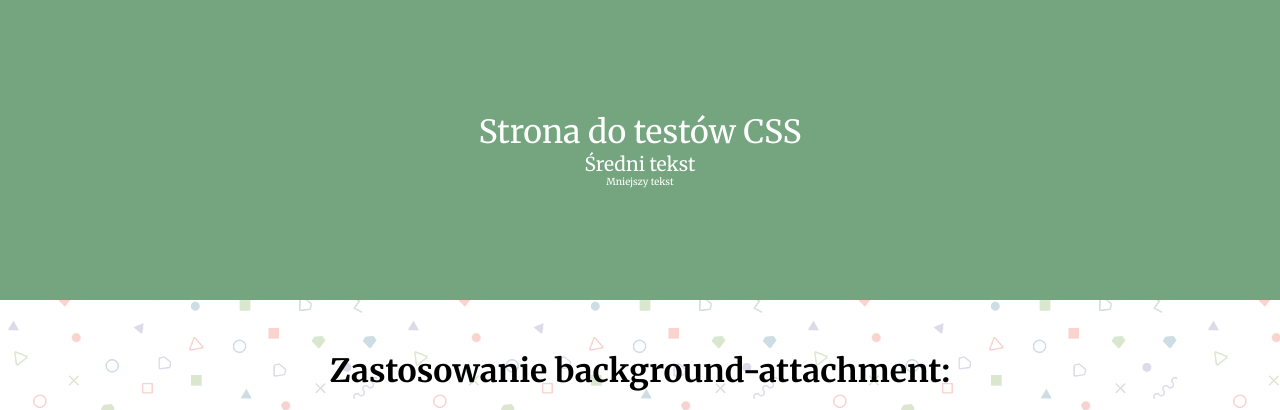
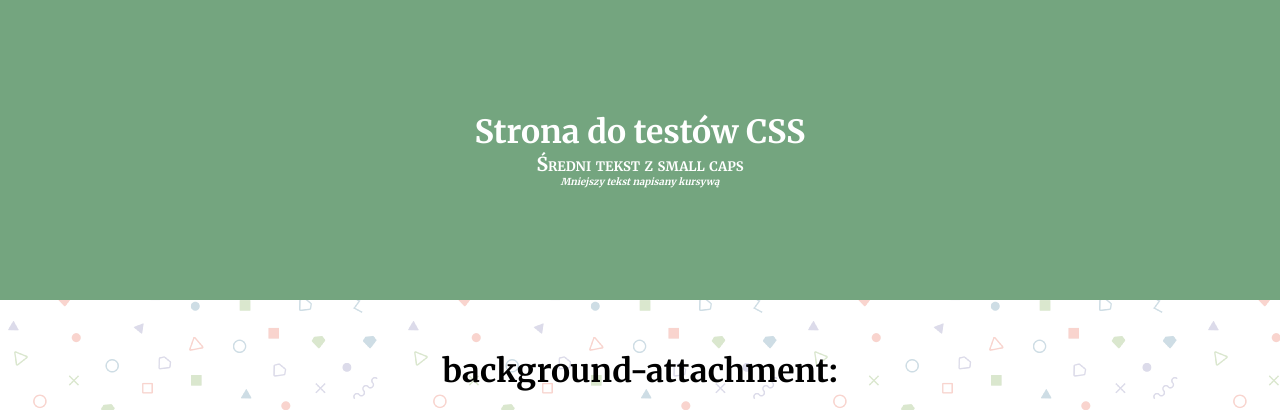
Before and after one commit to wSoltysiak/PSWLab, a PHP site: page /crap-pages/index.html in a window 1280 px wide. Shown: the top 410 px of the page. Run offline with PHP 8.4, Linux system fonts and the light colour scheme.

Commit message:
Dodanie różnych sposobów formatowania tekstu

```diff
--- a/crap-pages/css/crap-styles.css
+++ b/crap-pages/css/crap-styles.css
@@ -14,6 +14,7 @@ body {
 }
 
 .header-container__text {
+    font-weight: 700;
     color: #FFFFFF;
 }
 
@@ -23,6 +24,14 @@ body {
 
 .header-container__text--small {
     font-size: 0.3em;
+}
+
+.header-container__text--small-caps {
+    font-variant: small-caps;
+}
+
+.header-container__text--italic {
+    font-style: italic;
 }
 
 .main-container {
@@ -55,3 +64,7 @@ body {
 .selector-test > p {
     color: #074F57;
 }
+
+.selector-test__text-with-line-height {
+    line-height: 32px;
+}
--- a/crap-pages/index.html
+++ b/crap-pages/index.html
@@ -15,21 +15,29 @@
 <body>
 <div id="header-container">
     <div class="header-container__text">Strona do testów CSS</div>
-        <div class="header-container__text header-container__text--medium">Średni tekst</div>
-        <div class="header-container__text header-container__text--small">Mniejszy tekst</div>
+    <div class="header-container__text header-container__text--medium header-container__text--small-caps">Średni tekst z small caps</div>
+    <div class="header-container__text header-container__text--small header-container__text--italic">Mniejszy tekst napisany kursywą</div>
 </div>
 <div class="main-container">
-        <h1>Zastosowanie background-attachment:</h1>
+    <h1>background-attachment:</h1>
     <div class="static-background-container">
         <div class="static-background-container__expander"></div>
     </div>
 
+    <h1>Test selektora ></h1>
     <div class="selector-test">
-            <h1>Test selektora ></h1>
         <p>Dziecko selector-test</p>
         <p>Dziecko selector-test 2</p>
         <div>
-                <p>Element w kolejnym zagnieżdżeniu - brak koloru</p>
+            <p class="selector-test__text-with-line-height">Element w kolejnym zagnieżdżeniu, z zwięszkoną interlinią. Lorem ipsum dolor sit amet,
+                consectetur adipiscing elit. Donec sem est, fringilla ac porttitor nec, cursus vitae lectus. Suspendisse malesuada erat dolor,
+                malesuada tempus urna hendrerit sit amet. Aenean sed malesuada libero. Lorem ipsum dolor sit amet, consectetur adipiscing elit.
+                Quisque ut sem nulla. Nam tortor magna, condimentum at feugiat vel, pellentesque nec purus. Donec tincidunt felis tempus felis
+                aliquet, vitae venenatis felis tempor. Phasellus elementum lorem in lorem varius, in consectetur enim posuere. Nulla maximus sapien
+                non posuere mollis. Aenean ac interdum erat. Suspendisse ultrices dignissim mollis. Nam tristique feugiat tellus et iaculis. In
+                volutpat non magna malesuada condimentum. Nulla gravida tellus non feugiat pretium. Suspendisse quis tincidunt dolor.
+
+            </p>
         </div>
     </div>
 </div>
```
Lines whose indentation alone changed are shown as unchanged.
